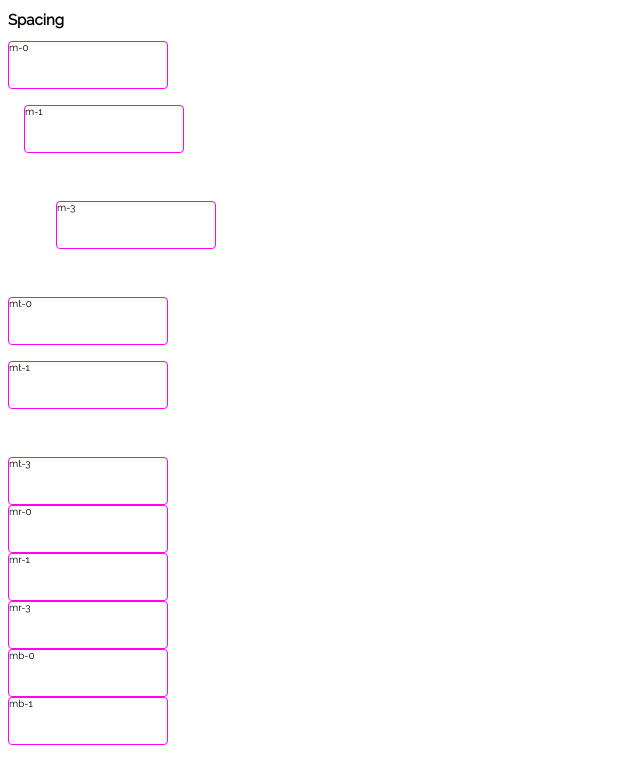
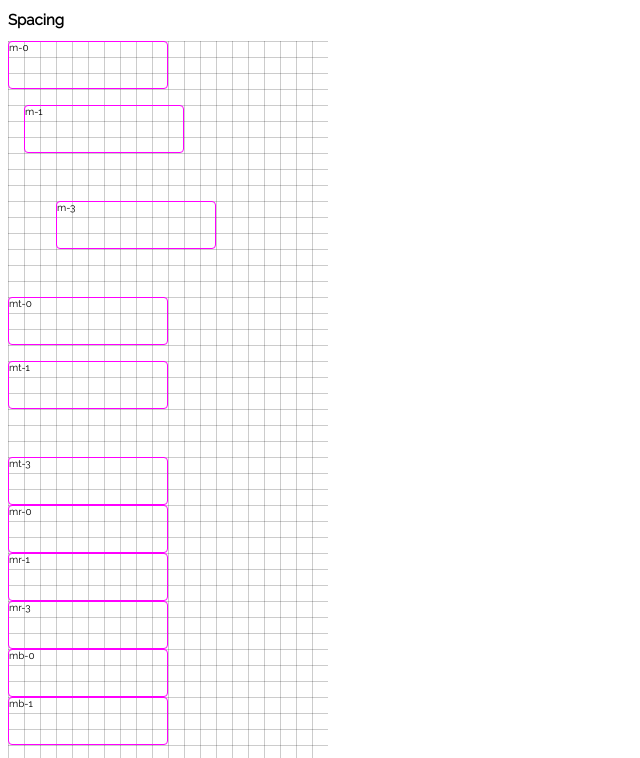
Before and after one commit to chrislopresto/elegant-sass-things, a website: page docs/index.html in a window 1280 px wide. Shown: the part 40-798 px from the top of the page, without its empty margins (0-640 px from the left). Drawn offline with Linux system fonts and the light colour scheme.

Commit message:
Use repeating linear gradient for debug mode grid

```diff
--- a/elegant-sass-things/grid/_abstracts.scss
+++ b/elegant-sass-things/grid/_abstracts.scss
@@ -9,7 +9,7 @@ $elegant-grid-defaults: (
   selector-prefix: 'g-',
   debug: (
     color: #000,
-    transparency: .98,
+    transparency: .4,
     grid-size: 1rem
   )
 );
@@ -37,8 +37,7 @@ $elegant-grid-debug-grid-size: map-get($elegant-grid-debug, 'grid-size');
 }
 
 @mixin row-debug {
-  background-image: linear-gradient(0deg, $elegant-grid-debug-color, $elegant-grid-debug-color 1%, transparent 2%, transparent 99%, $elegant-grid-debug-color), linear-gradient(90deg, $elegant-grid-debug-color, $elegant-grid-debug-color 1%, transparent 2%, transparent 99%, $elegant-grid-debug-color);
-  background-size: ($elegant-grid-debug-grid-size) ($elegant-grid-debug-grid-size);
+  background-image: repeating-linear-gradient(to right, transparent 1px, transparent 1rem, $elegant-grid-debug-color calc(1rem + 1px), $elegant-grid-debug-color calc(1rem + 1px)), repeating-linear-gradient(to bottom, transparent 1px, transparent 1rem, $elegant-grid-debug-color calc(1rem + 1px), $elegant-grid-debug-color calc(1rem + 1px))
 }
 
 @mixin row-reverse {
```
Also changed, not shown: docs/css/elegant-sass-things.css.
